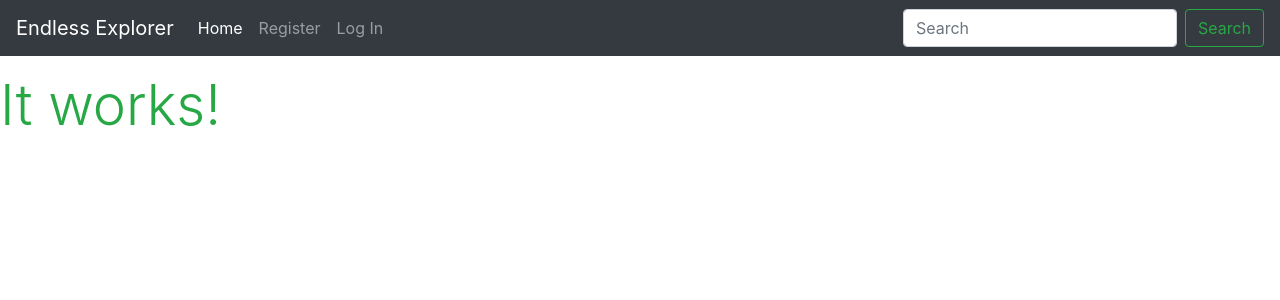
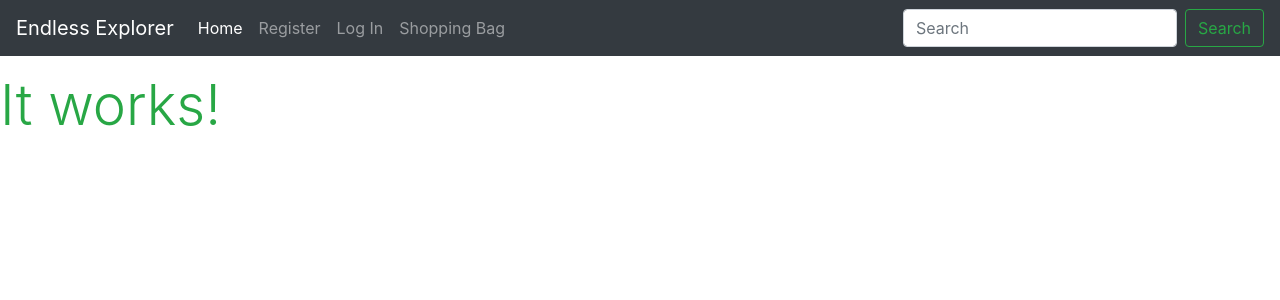
Before and after one commit to robindavidgames/ci-project05, a Django app: page / in a window 1280 px wide. Shown: the top 300 px of the page. Run offline with Django 3.2, Linux system fonts and the light colour scheme.

Commit message:
Add shopping bag link to nav.

```diff
--- a/templates/base.html
+++ b/templates/base.html
@@ -59,6 +59,9 @@
                                 <a class="nav-link" href="{% url 'account_login' %}">Log In</a>
                             </li>
                         {% endif %}
+                        <li class="nav-item">
+                            <a class="nav-link" href="#">Shopping Bag</a>
+                        </li>
                         <!-- An example of a disabled link. -->
                         <!-- <li class="nav-item">
                             <a class="nav-link disabled">Disabled</a>
```
